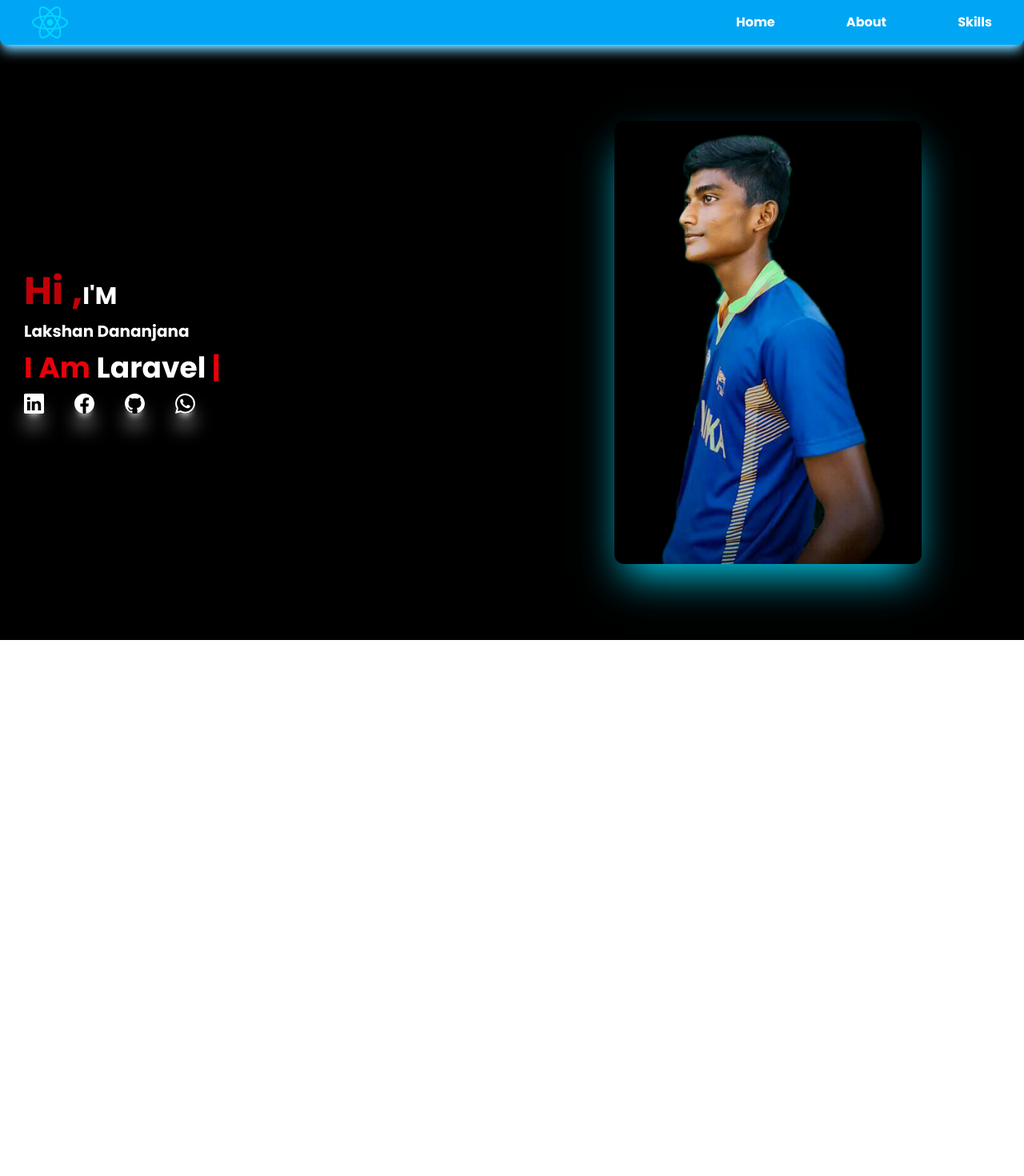
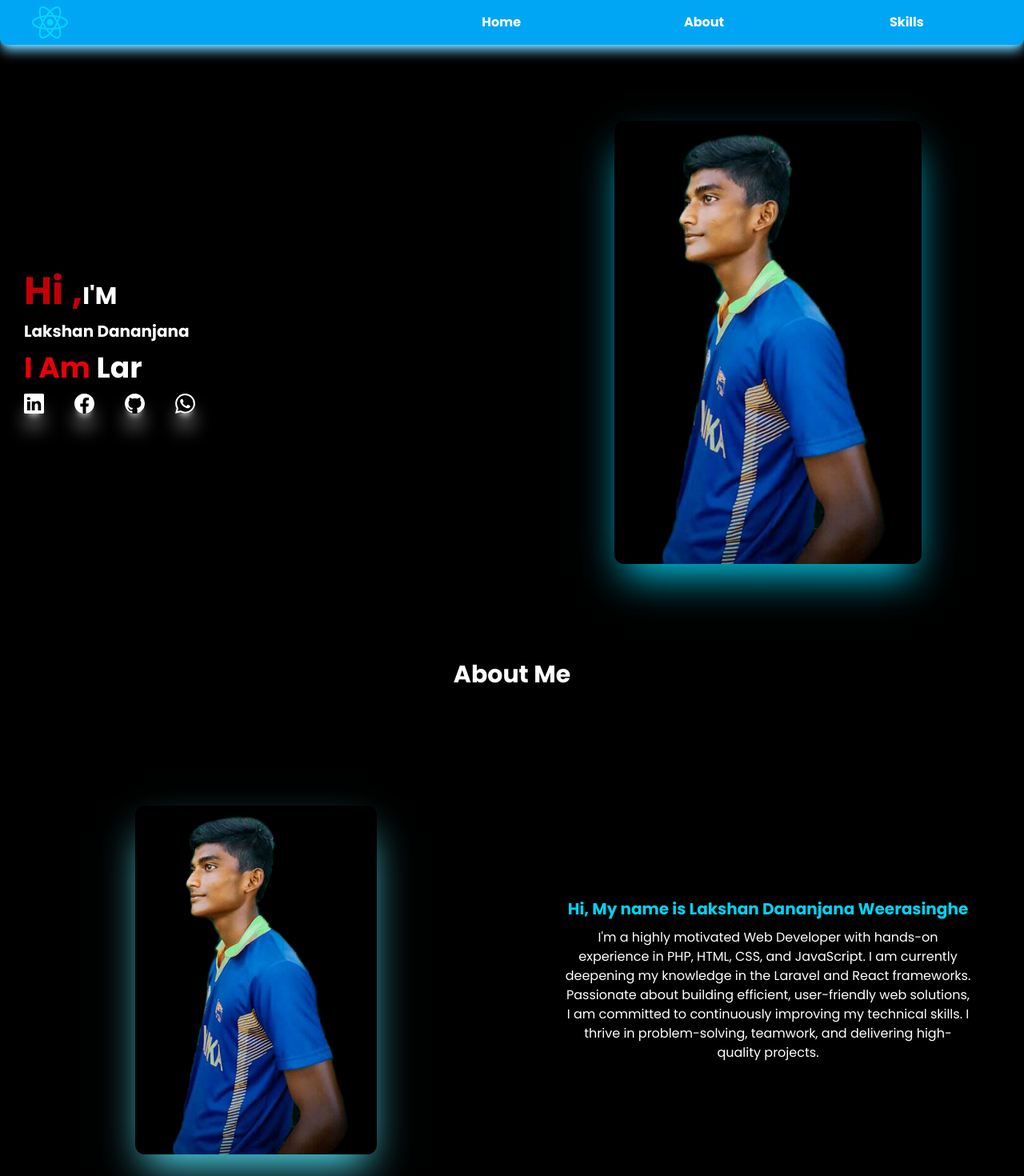
Before and after one commit to Lakshan-Dananjana/Portfolio, a React (Vite) app: page / in a window 1280 px wide. Shown: the top 1470 px of the page at 80% size. Before the commit the page ends 800 px from the top, so only its background shows below. Built offline with nearby package versions, Linux system fonts and the light colour scheme.

Commit message:
Second commit

```diff
--- a/src/App.jsx
+++ b/src/App.jsx
@@ -2,16 +2,20 @@ import { useState } from 'react'
 import Navbar from './Components/Navbar'
 import './App.css'
 import HomeBody from './Components/HomeBody'
+import AboutBody from './Components/AboutBody'
 
 function App() {
-  const [count, setCount] = useState(0)
+  document.title = "My Portfolio";
 
   return (
     <>
-      <div className='bg-black w-screen h-screen' id='home'>
-        <Navbar />
-        <HomeBody/>
-      </div>
+    <div className='bg-black h-screen overflow-hidden' id='home'>
+      <Navbar />
+      <HomeBody/>
+    </div>
+    <div className='bg-black h-screen overflow-x-hidden' id='about'>
+      <AboutBody/>
+    </div>
     </>
   )
 }
--- /dev/null
+++ b/src/Components/AboutBody.jsx
@@ -0,0 +1,27 @@
+import React from 'react'
+import Image from '../assets/myImage.png'
+
+function AboutBody() {
+  return (
+    <div className='w-[100%] h-[100%]'>
+        <h1 className='text-white text-center text-3xl font-bold stroke-[5px] stroke-sky-400 pt-[25px]'>About Me</h1>
+        <div className='flex h-[91%] flex-col sm:flex-row'>
+          <div className='hidden w-[100%] h-[50%] sm:h-[100%] sm:w-[50%] sm:flex justify-center items-center'>
+            <img src={Image} alt="" className=' h-[70%] sm:h-[60%] rounded-xl shadow-2xl shadow-cyan-300'/>
+          </div>
+          <div className='w-[100%] h-[100%] sm:h-[100%] sm:w-[50%] flex flex-col items-center pt-[50px] sm:pt-[0px] sm:justify-center'>
+            <h3 className='text-cyan-400 font-bold text-xl text-center'>Hi, My name is Lakshan Dananjana Weerasinghe</h3>
+            <p className='text-white w-[80%] sm:w-[80%] text-center pt-[10px]'>
+              I'm a highly motivated Web Developer with hands-on experience in PHP, HTML, CSS,
+              and JavaScript. I am currently deepening my knowledge in the Laravel and React frameworks.
+              Passionate about building efficient, user-friendly web solutions,
+              I am committed to continuously improving my technical skills. I thrive in problem-solving,
+              teamwork, and delivering high-quality projects.
+            </p>
+          </div>
+        </div>
+    </div>
+  )
+}
+
+export default AboutBody
--- a/src/Components/HomeBody.jsx
+++ b/src/Components/HomeBody.jsx
@@ -21,7 +21,7 @@ function HomeBody() {
               setCurrentTextIndex((currentTextIndex + 1) % texts.length);
               setCurrentCharIndex(0);
               setDisplayedText('');
-            }, 1000); // Delay before starting next text
+            }, 2000); // Delay before starting next text
           }
         }, 150); // Typing speed
 
@@ -46,7 +46,7 @@ function HomeBody() {
             <SocialIcons/>
         </div>
         <div className='sm:w-[50%] h-[50%] sm:h-[100%] flex justify-center items-center' >
-            <img src={image} alt="Profile Of Lakshan Dananjana"  className='w-[200px] sm:w-[60%]  rounded-xl border-sky-500 shadow-2xl shadow-cyan-400'/>
+            <img src={image} alt="Profile Of Lakshan Dananjana"  className='w-[50%] sm:w-[60%]  rounded-xl border-sky-500 shadow-2xl shadow-cyan-400'/>
         </div>
     </div>
   );
--- a/src/Components/NavLinks.jsx
+++ b/src/Components/NavLinks.jsx
@@ -2,7 +2,7 @@ import React from 'react'
 
 function NavLinks(props) {
   return (
-    <a href={props.url} className='font-bold'>{props.linkName}</a>
+    <a href={props.url} className=' border-2 w-[90%] border-white rounded-xl text-center sm:border-none font-bold'>{props.linkName}</a>
   )
 }
 
--- a/src/Components/Navbar.jsx
+++ b/src/Components/Navbar.jsx
@@ -1,30 +1,41 @@
-import React from 'react'
+import React, { useRef } from 'react'
 import reactLogo from '../assets/react.svg'
 import NavLinks from './NavLinks'
 
 function Navbar() {
-   function hello(){
+   const showIcon = useRef();
+   const closeIcon = useRef();
+   const navList = useRef();
 
+   const show = () =>{
+    showIcon.current.style.display = 'none';
+    navList.current.style.display = 'flex';
+    closeIcon.current.style.display = 'flex';
    }
 
+   const close = () => {
+    showIcon.current.style.display = 'flex';
+    navList.current.setAttribute('style','');
+    closeIcon.current.style.display = 'none';
+   }
+
+
   return (
-    <div className='bg-sky-500/100 h-[7%] flex items-center px-10 justify-between rounded-b-lg shadow-lg shadow-sky-300 z-50'>
+    <div className='relative bg-sky-500/100 h-[7%] flex items-center px-10 justify-between rounded-b-lg shadow-lg shadow-sky-300 z-50'>
         <img src={reactLogo} alt="Lakshan Dnanjana" className='h-10' />
-        <div className='hidden sm:w-80 text-white sm:flex sm:justify-between'>
+        <div ref={navList} className='absolute hidden top-[115%] left-0 w-[100%] flex-col justify-center items-center gap-10 pt-[15px] pb-[15px] bg-green-400 sm:pt-[0px] sm:pb-[0px] sm:bg-sky-500/100 sm:w-[60%] text-white sm:flex sm:flex-row sm:justify-between sm:relative sm:top-0'>
             <NavLinks url='#home' linkName='Home' />
             <NavLinks url='#about' linkName='About' />
             <NavLinks url='#skill' linkName='Skills' />
         </div>
         <div className='text-white flex sm:hidden'>
-            <input type="checkbox" name="" id="show" className='hidden'/>
-            <label htmlFor="show">
-              <svg xmlns="http://www.w3.org/2000/svg" width="25" height="25" fill="currentColor" class="bi bi-list" viewBox="0 0 16 16" className='cursor-pointer'>
-                <path fillRule="evenodd" d="M2.5 12a.5.5 0 0 1 .5-.5h10a.5.5 0 0 1 0 1H3a.5.5 0 0 1-.5-.5m0-4a.5.5 0 0 1 .5-.5h10a.5.5 0 0 1 0 1H3a.5.5 0 0 1-.5-.5m0-4a.5.5 0 0 1 .5-.5h10a.5.5 0 0 1 0 1H3a.5.5 0 0 1-.5-.5"/>
+            <label htmlFor="" className='cursor-pointer' ref={showIcon} onClick={show}>
+              <svg xmlns="http://www.w3.org/2000/svg" width="30" height="30" fill="currentColor" className="bi bi-list" viewBox="0 0 16 16">
+                <path fill-rule="evenodd" d="M2.5 12a.5.5 0 0 1 .5-.5h10a.5.5 0 0 1 0 1H3a.5.5 0 0 1-.5-.5m0-4a.5.5 0 0 1 .5-.5h10a.5.5 0 0 1 0 1H3a.5.5 0 0 1-.5-.5m0-4a.5.5 0 0 1 .5-.5h10a.5.5 0 0 1 0 1H3a.5.5 0 0 1-.5-.5"/>
               </svg>
             </label>
-            <input type="checkbox" name="" id="close"  className='hidden'/>
-            <label htmlFor="close">
-              <svg xmlns="http://www.w3.org/2000/svg" width="25" height="25" fill="currentColor" class="bi bi-x-lg" viewBox="0 0 16 16" className='cursor-pointer hidden'>
+            <label htmlFor="close" className='cursor-pointer hidden' ref={closeIcon} onClick={close}>
+              <svg xmlns="http://www.w3.org/2000/svg" width="28" height="28" fill="currentColor" className="bi bi-x-lg" viewBox="0 0 16 16">
                 <path d="M2.146 2.854a.5.5 0 1 1 .708-.708L8 7.293l5.146-5.147a.5.5 0 0 1 .708.708L8.707 8l5.147 5.146a.5.5 0 0 1-.708.708L8 8.707l-5.146 5.147a.5.5 0 0 1-.708-.708L7.293 8z"/>
               </svg>
             </label>
--- a/src/Components/TypingText.jsx
+++ /dev/null
@@ -1,25 +0,0 @@
-import React, { useState, useEffect } from 'react';
-
-function TypingText() {
-  const text = "Hello, I'm a React developer!";
-  const [displayedText, setDisplayedText] = useState('');
-
-  useEffect(() => {
-    let index = 0;
-
-    const interval = setInterval(() => {
-      setDisplayedText(text.slice(0, index + 1));
-      index++;
-
-      if (index === text.length) {
-        clearInterval(interval);
-      }
-    }, 100); // typing speed
-
-    return () => clearInterval(interval); // cleanup
-  }, []);
-
-  return <p>{displayedText}</p>;
-}
-
-export default TypingText;
```
